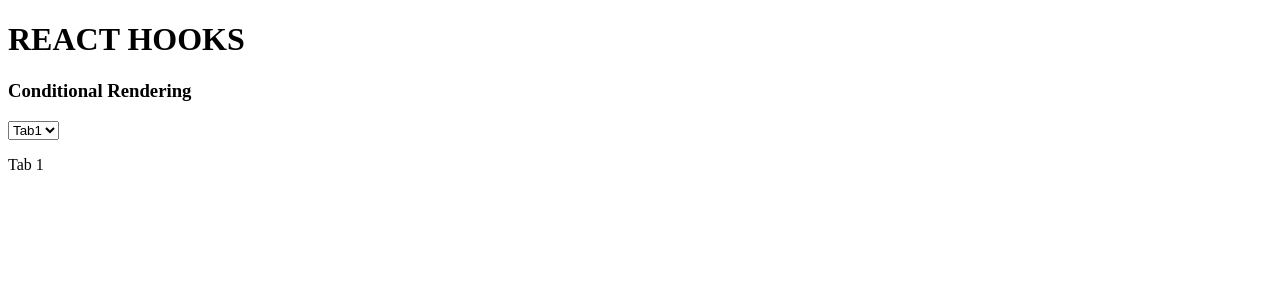
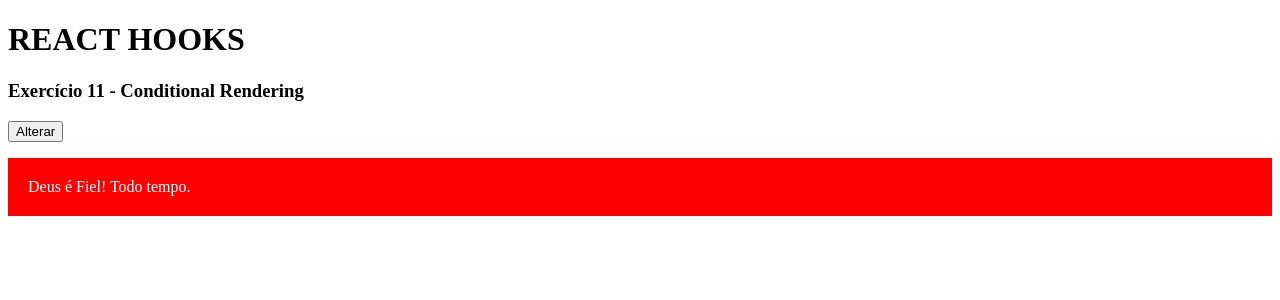
Before and after one commit to AlexFeitoza/react_next_hooks, a React (Vite) app: page / in a window 1280 px wide. Shown: the top 300 px of the page. Built offline with nearby package versions, Linux system fonts and the light colour scheme.

Commit message:
11_hooks

```diff
--- a/src/App.jsx
+++ b/src/App.jsx
@@ -4,8 +4,8 @@
 //import HookState03 from "./components/UseState_03"
 //import HookState04 from "./components/UseState_04"
 //import HookState08 from "./components/UseState_08"
-import HookState10 from "./components/UseState_10"
-
+//import HookState10 from "./components/UseState_10"
+import HookState11 from "./components/UseState_11"
 
 
 const App = () => {
@@ -22,7 +22,8 @@ const App = () => {
           {/*<HookState06 /> */}
           {/*<HookState07 /> */}
           {/*<HookState08 /> */}
-          <HookState10 />
+          {/*<HookState10 /> */}
+          <HookState11 />
         </>
     )
 }
--- /dev/null
+++ b/src/components/UseState_11.css
@@ -0,0 +1,12 @@
+.paragrafo {
+    padding: 20px;
+    color: #fff;
+}
+
+.classUm{
+    background: red;
+}
+
+.classDois{
+    background: blue;
+}
--- /dev/null
+++ b/src/components/UseState_11.jsx
@@ -0,0 +1,20 @@
+import { useState } from "react"
+import './UseState_11.css'
+
+const HookState11 = () => {
+
+    const [state,setState] = useState(true);
+        const class1 = "classUm"
+        const class2 = "classDois"
+
+    return(
+
+        <>
+            <h3>Exercício 11 - Conditional Rendering </h3>
+            <button onClick={() => setState(!state)}>Alterar</button>
+            <p className={`paragrafo ${state ? class1 : class2}`}>Deus é Fiel! Todo tempo.</p>
+        </>
+    )
+}
+
+export default HookState11
```
